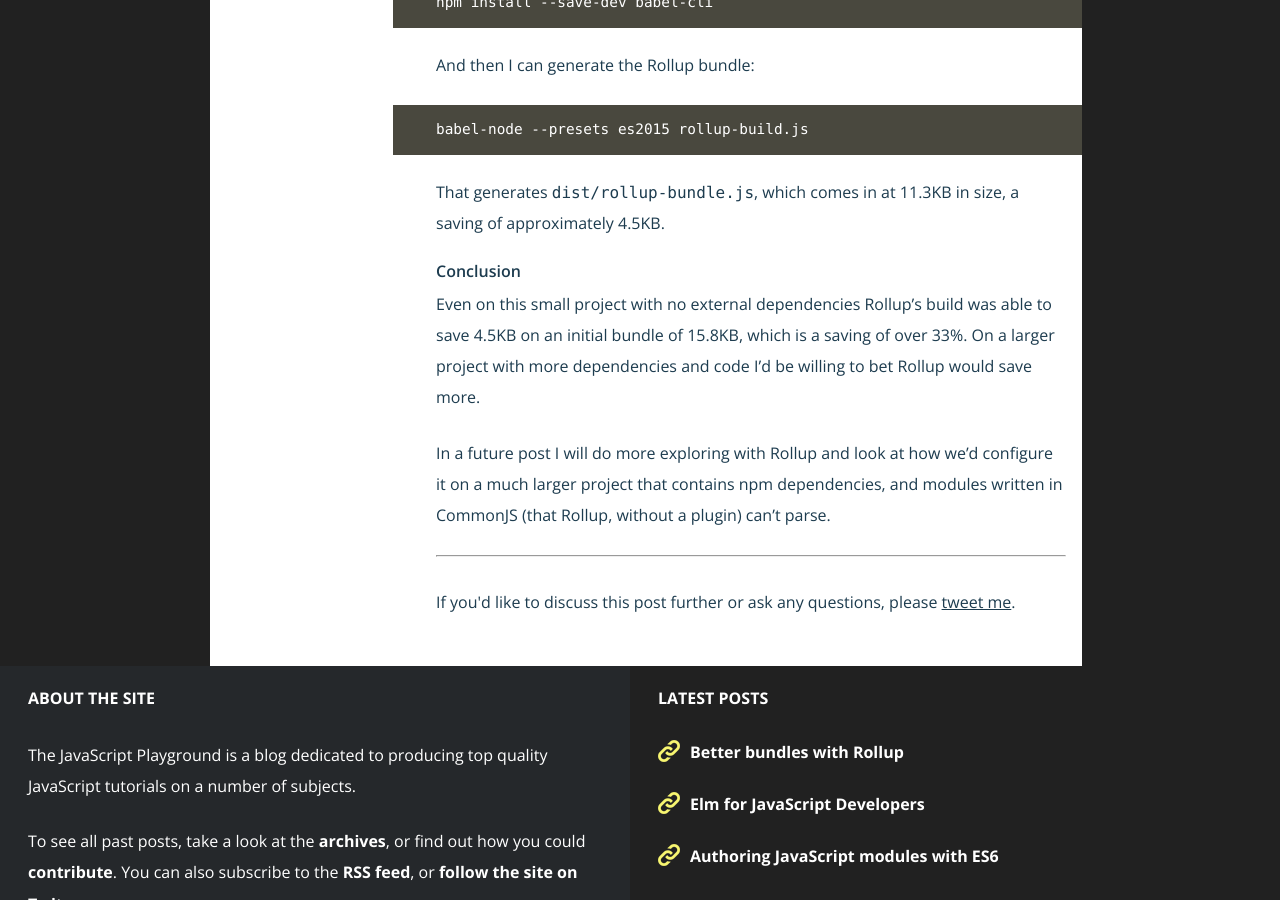
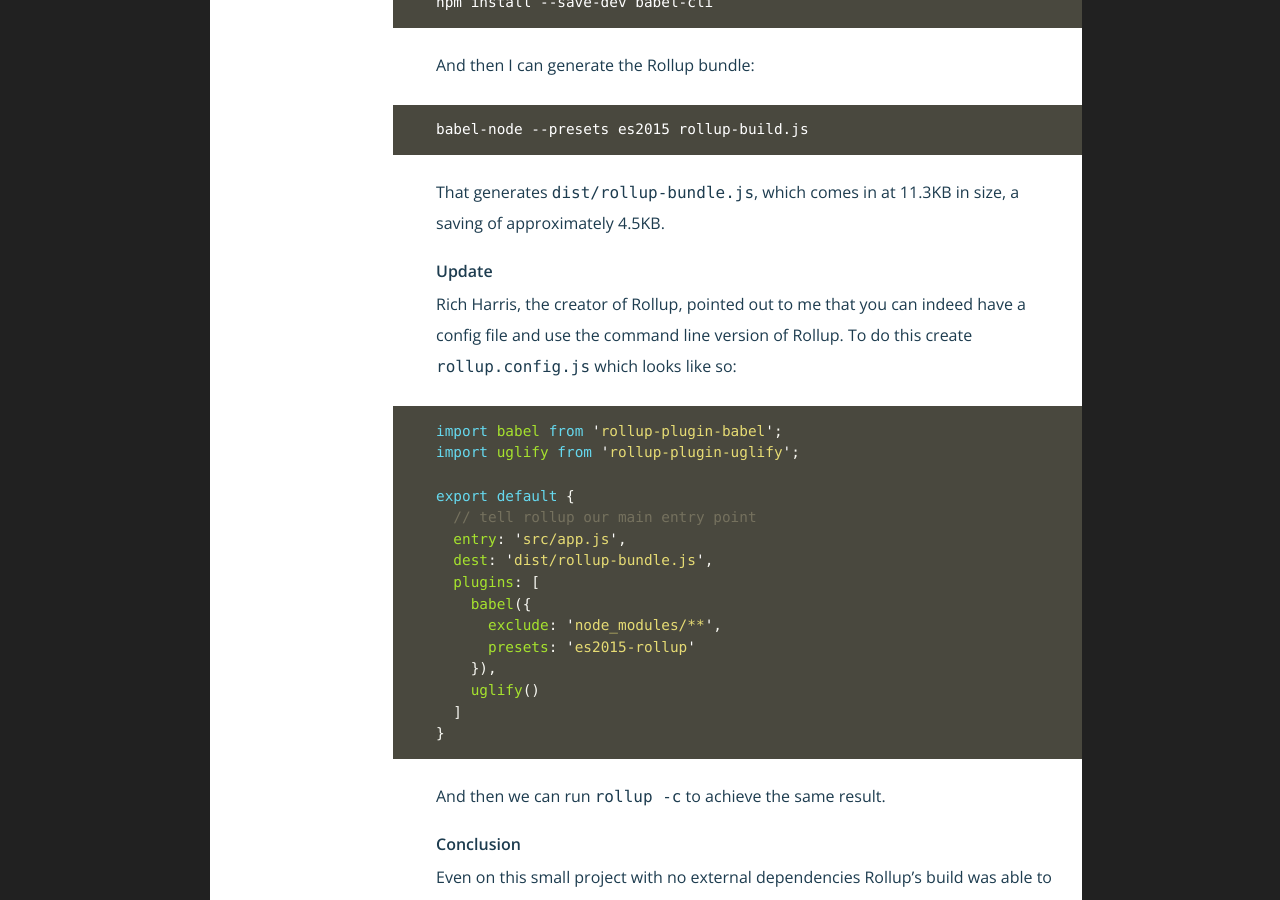
Before and after one commit to jackfranklin/javascriptplayground.com, a Jekyll site: the page built from _posts/2016-02-05-better-bundles-rollup.md, in a window 1280 px wide and 900 px high, scrolled down 3403 px. Built offline with Jekyll 4.4.1, drawn with Linux system fonts in a browser that asks for light colours; nearby versions of some CDN libraries; Markdown is read by kramdown in place of the engine named in the settings; a script that is not in the unit is left out; comment, search, counter and statistics services are not loaded.

Commit message:
Rollup update

````diff
--- a/_posts/2016-02-05-better-bundles-rollup.md
+++ b/_posts/2016-02-05-better-bundles-rollup.md
@@ -113,6 +113,30 @@ babel-node --presets es2015 rollup-build.js
 
 That generates `dist/rollup-bundle.js`, which comes in at 11.3KB in size, a saving of approximately 4.5KB.
 
+## Update
+
+Rich Harris, the creator of Rollup, pointed out to me that you can indeed have a config file and use the command line version of Rollup. To do this create `rollup.config.js` which looks like so:
+
+```javascript
+import babel from 'rollup-plugin-babel';
+import uglify from 'rollup-plugin-uglify';
+
+export default {
+  // tell rollup our main entry point
+  entry: 'src/app.js',
+  dest: 'dist/rollup-bundle.js',
+  plugins: [
+    babel({
+      exclude: 'node_modules/**',
+      presets: 'es2015-rollup'
+    }),
+    uglify()
+  ]
+}
+```
+
+And then we can run `rollup -c` to achieve the same result.
+
 ## Conclusion
 
 Even on this small project with no external dependencies Rollup's build was able to save 4.5KB on an initial bundle of 15.8KB, which is a saving of over 33%. On a larger project with more dependencies and code I'd be willing to bet Rollup would save more.
````
